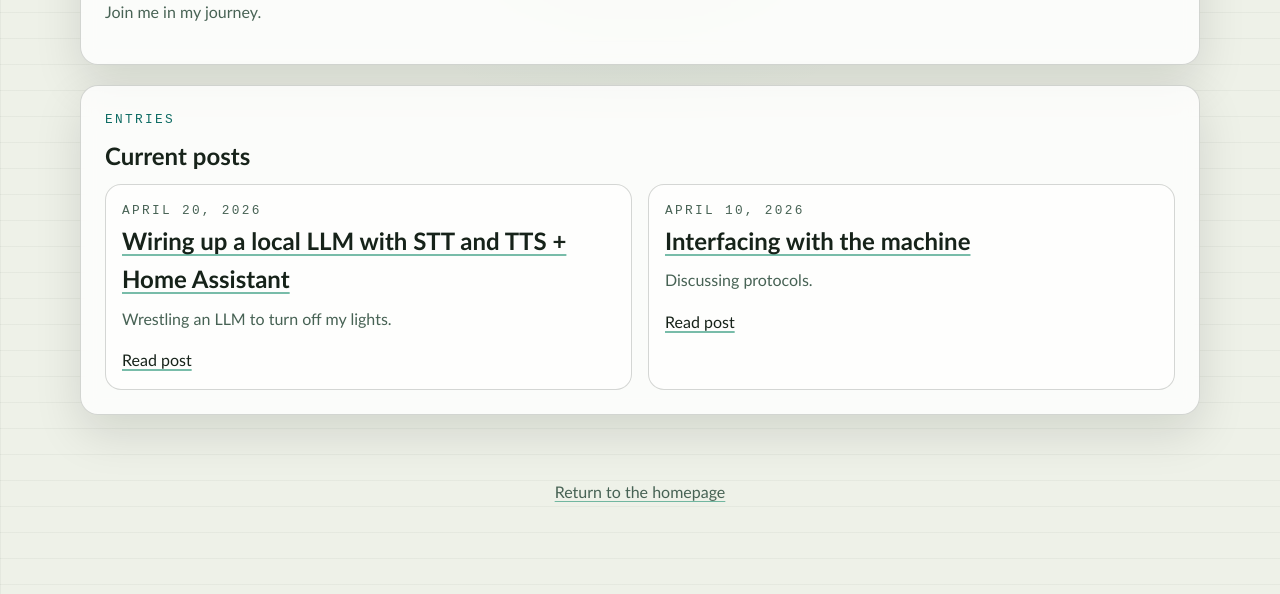
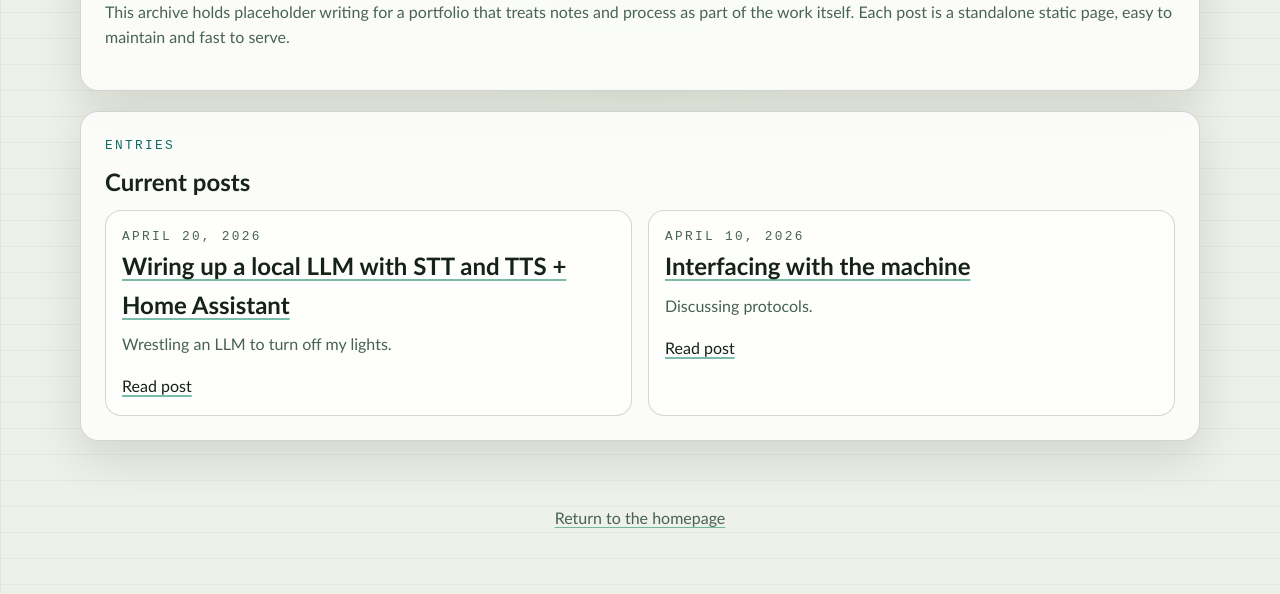
Before and after one commit to Csavoldi/csavoldi.github.io, a website: page blog/index.html in a window 1280 px wide. Shown: the part 222-816 px from the top of the page. Drawn offline with Linux system fonts and the light colour scheme.

Commit message:
Update blog archive copy and model link

```diff
--- a/blog/index.html
+++ b/blog/index.html
@@ -28,7 +28,7 @@
     <section class="archive-header panel" aria-labelledby="archive-title">
       <p class="eyebrow">Blog Archive</p>
       <h1 id="archive-title">Field notes, build logs, and small essays</h1>
-      <p class="archive-intro">Join me in my journey.</p>
+      <p class="archive-intro">This archive holds placeholder writing for a portfolio that treats notes and process as part of the work itself. Each post is a standalone static page, easy to maintain and fast to serve.</p>
     </section>
 
     <section class="section-block panel" aria-labelledby="archive-list-title">
```
Also changed, not shown: blog/posts/wiring-up-a-local-llm-with-stt-and-tts-home-assistant.html (+1 -1 lines), 2 other files.
